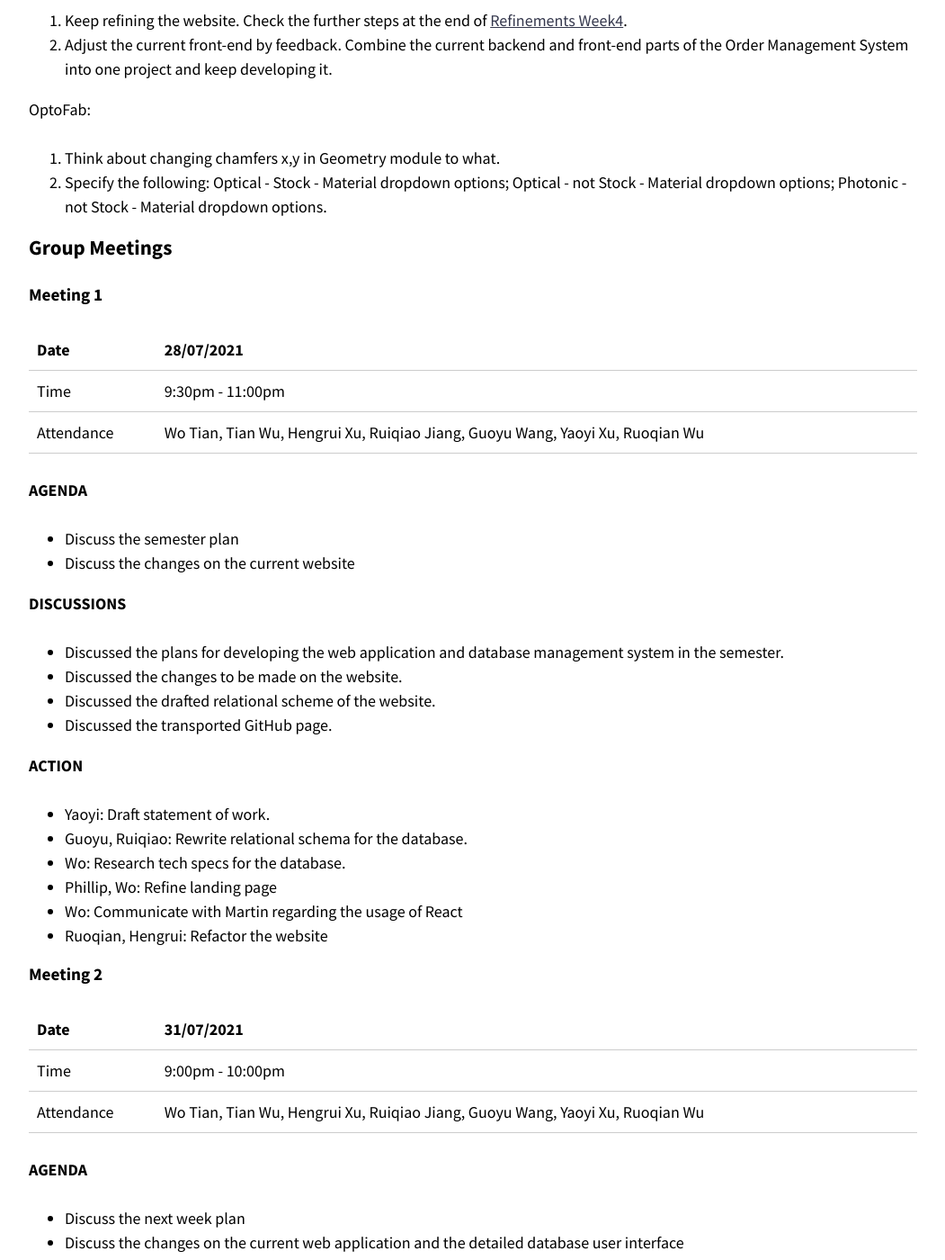
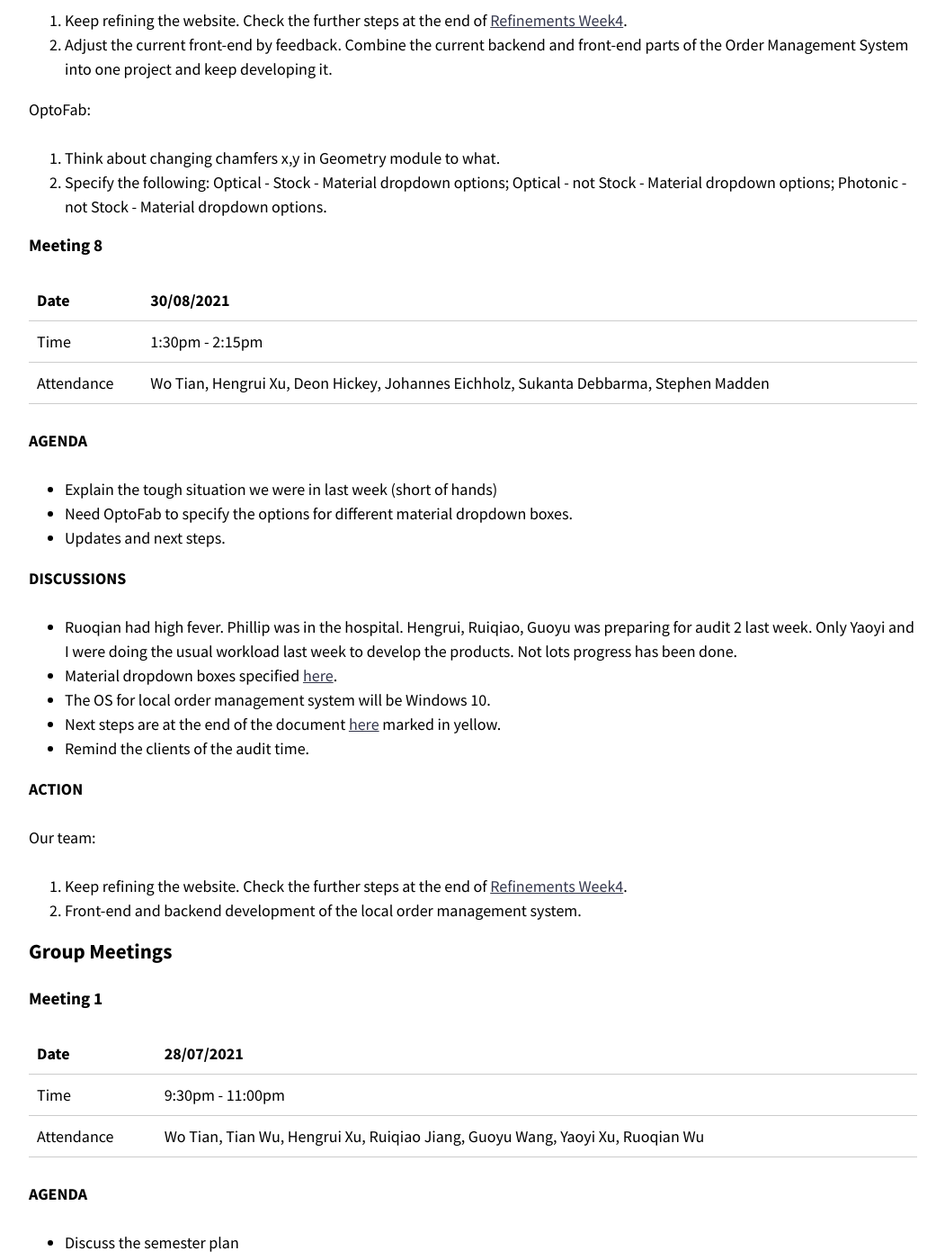
Before and after one commit to optofab/optofab.github.io, a Jekyll site: the page built from meeting_minutes.md, in a window 1280 px wide and 1400 px high, scrolled down 6288 px. Shown: the whole window at 90% size, without its empty margins (114-1165 px from the left). Built offline with Jekyll 4.4.1, drawn with Linux system fonts in a browser that asks for light colours; nearby versions of some CDN libraries; emoji names are drawn with the system emoji font.

Commit message:
Update meeting_minutes.md

```diff
--- a/meeting_minutes.md
+++ b/meeting_minutes.md
@@ -224,6 +224,35 @@
 
 1. Think about changing chamfers x,y in Geometry module to what.
 2. Specify the following: Optical - Stock - Material dropdown options; Optical - not Stock - Material dropdown options; Photonic - not Stock - Material dropdown options.
+
+#### Meeting 8
+
+| Date       | 30/08/2021                                                                            |
+| ---------- | ------------------------------------------------------------------------------------- |
+| Time       | 1:30pm - 2:15pm                                                                       |
+| Attendance | Wo Tian, Hengrui Xu, Deon Hickey, Johannes Eichholz, Sukanta Debbarma, Stephen Madden |
+
+**AGENDA**
+
+- Explain the tough situation we were in last week (short of hands)
+- Need OptoFab to specify the options for different material dropdown boxes.
+- Updates and next steps.
+
+**DISCUSSIONS**
+
+- Ruoqian had high fever. Phillip was in the hospital. Hengrui, Ruiqiao, Guoyu was preparing for audit 2 last week. Only Yaoyi and I were doing the usual workload last week to develop the products. Not lots progress has been done.
+- Material dropdown boxes specified [here](https://docs.google.com/document/d/1E55TGr5dOff8SCUpF3eKQ2Bi9mLJuGd8ZH3vnBS82Gs/edit?usp=sharing).
+- The OS for local order management system will be Windows 10.
+- Next steps are at the end of the document [here](https://docs.google.com/document/d/1E55TGr5dOff8SCUpF3eKQ2Bi9mLJuGd8ZH3vnBS82Gs/edit?usp=sharing) marked in yellow.
+- Remind the clients of the audit time.
+
+**ACTION**
+
+Our team:
+
+1. Keep refining the website. Check the further steps at the end of [Refinements Week4](https://docs.google.com/document/d/1E55TGr5dOff8SCUpF3eKQ2Bi9mLJuGd8ZH3vnBS82Gs/edit?usp=sharing).
+2. Front-end and backend development of the local order management system.
+
 
 ### Group Meetings
 
```
